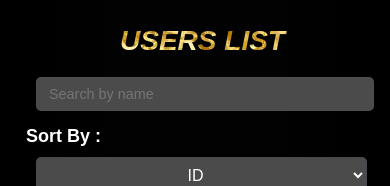
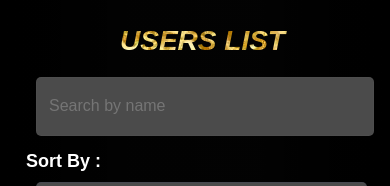
Before and after one commit to POORVAJA-V/WISDOM-PEAK-DATA-FETCH, a React (Create React App) app: page / in a window 390 px wide. Shown: the top 186 px of the page. Built offline with nearby package versions, Linux system fonts and the light colour scheme; no server answers.

Commit message:
initial commit

```diff
--- a/src/Components/Home/index.css
+++ b/src/Components/Home/index.css
@@ -159,6 +159,8 @@
     .filter select {
       width: 90%;
       margin-bottom: 15px;
+      height:7vh;
+      font-size:18px;
 
     }
 
@@ -195,6 +197,8 @@
       width: 100%;
       font-size: 0.9rem;
       margin-right: 20px;
+      height:7vh;
+      font-size:16px;
     }
     .filter select{
       width:90%;
```
